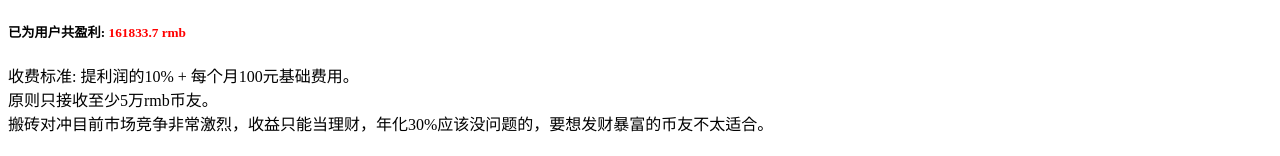
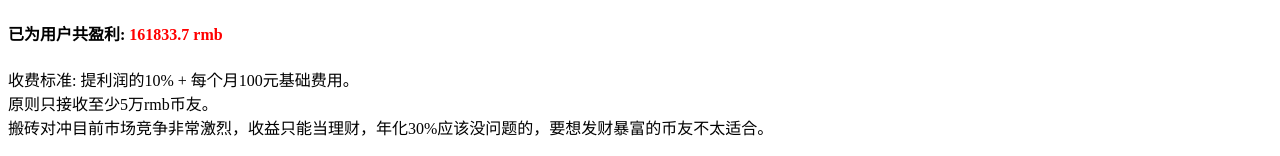
Before and after one commit to bitao88/bitao88.github.io, a plain HTML site: page index.html in a window 1280 px wide. Shown: the top 156 px of the page. Drawn offline with Linux system fonts and the light colour scheme.

Commit message:
Update index.html

```diff
--- a/index.html
+++ b/index.html
@@ -8,7 +8,7 @@
 
 <body>
   <div>
-	<h5> 已为用户共盈利: <font color=red> 161833.7 rmb</font> <h5>
+	<h4> 已为用户共盈利: <font color=red> 161833.7 rmb</font> <h4>
   </div>
  <div>
 	收费标准: 提利润的10% + 每个月100元基础费用。<br/>
```
